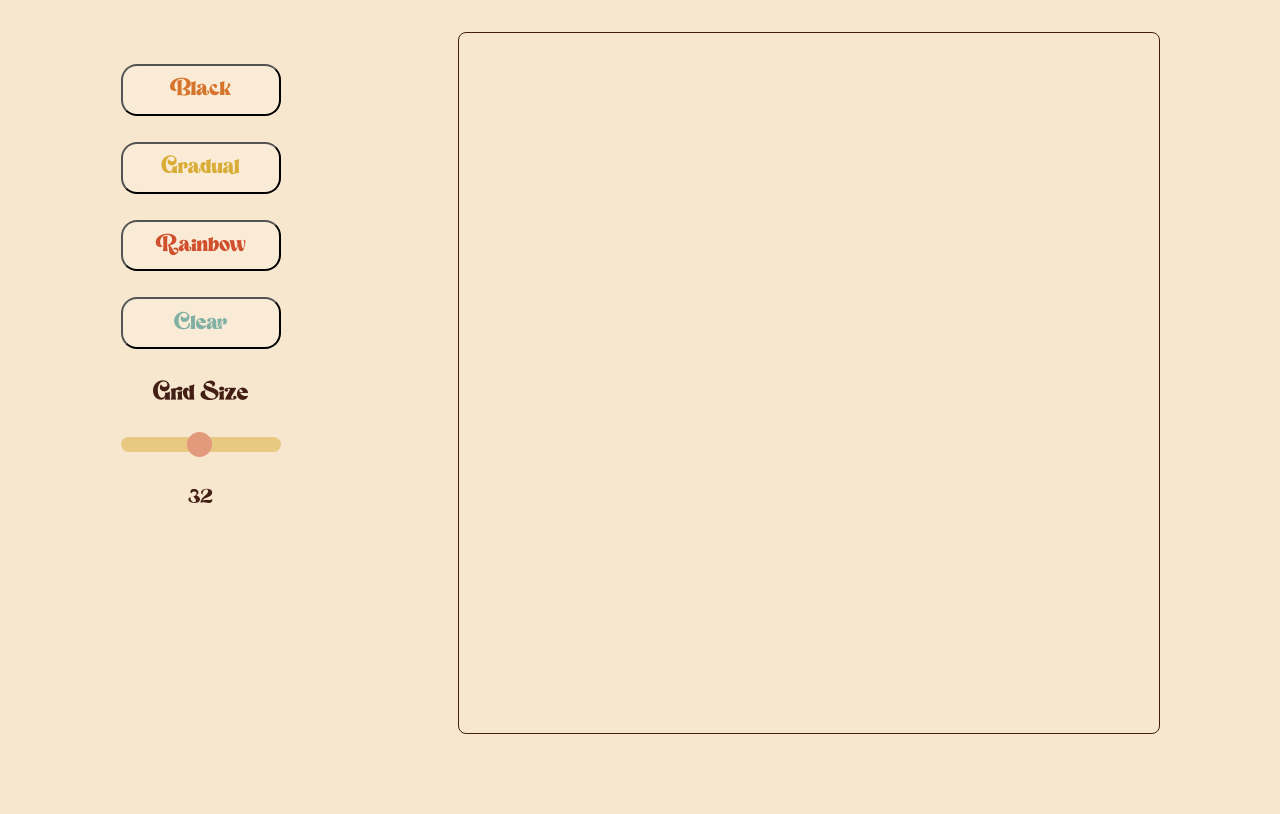
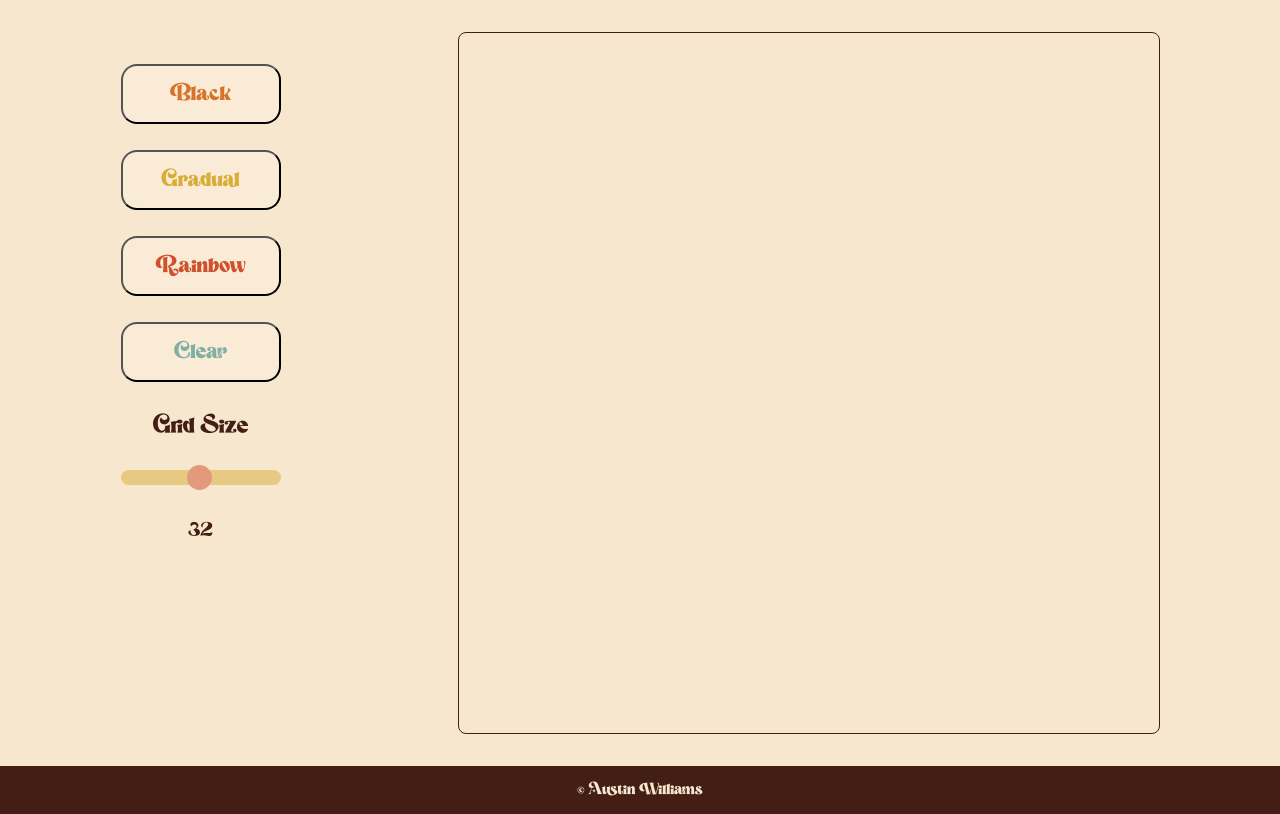
Before and after one commit to theozmann/etch-a-sketch, a plain HTML site: page index.html in a window 1280 px wide. Shown: the part 180-994 px from the top of the page. Before the commit the page ends 914 px from the top, so only its background shows below. Drawn offline with Linux system fonts and the light colour scheme.

Commit message:
finish styling page
overall styling complete at this point. Last thing added was the footer
with a link to my twitter for contact

```diff
--- a/index.html
+++ b/index.html
@@ -33,6 +33,8 @@
         </div>
     </section>
 
-    <footer class="footer"></footer>
+    <footer class="footer">
+        <p>&copy; <a href="https://twitter.com/OzMannCoding" class="name" target="_blank">Austin Williams</a></p>
+    </footer>
 </body>
 </html>
--- a/style.css
+++ b/style.css
@@ -13,6 +13,9 @@ body {
     background-color: #f7e7ce;
     font-size: 16px;
     line-height: 1.5;
+    display: flex;
+    flex-direction: column;
+    min-height: 100vh;
 }
 
 .container {
@@ -34,6 +37,7 @@ body {
     /* background-color: #eee; */
     height: 70vh;
     padding: 16px;
+    flex: 1;
 }
 
 .main .container {
@@ -134,3 +138,23 @@ button:hover {
     border: 1px solid #431e15;
     border-radius: 8px;
 }
+
+.footer {
+    display: flex;
+    justify-content: center;
+    align-items: center;
+    font-size: 16px;
+    height: 48px;
+    background-color: #431e15;
+    color: #f7e7ce;
+}
+
+.footer a {
+    text-decoration: none;
+    color: #f7e7ce;
+}
+
+.footer .name:hover {
+    cursor: pointer;
+    color: #80b0a4;
+}
```
